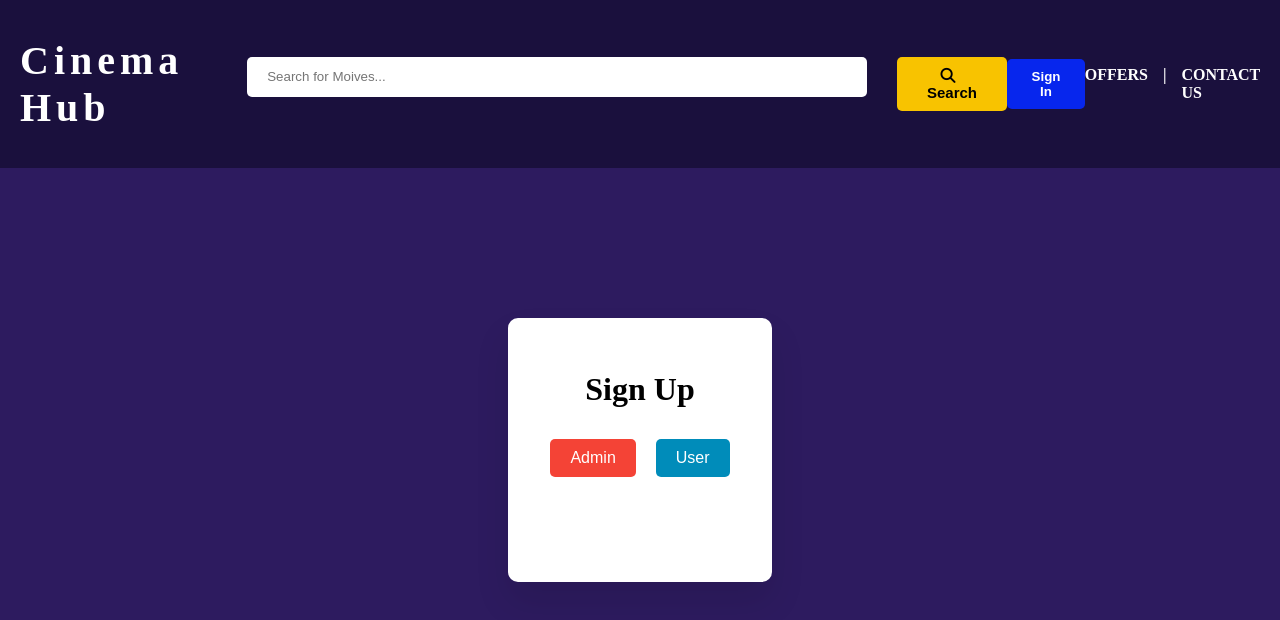
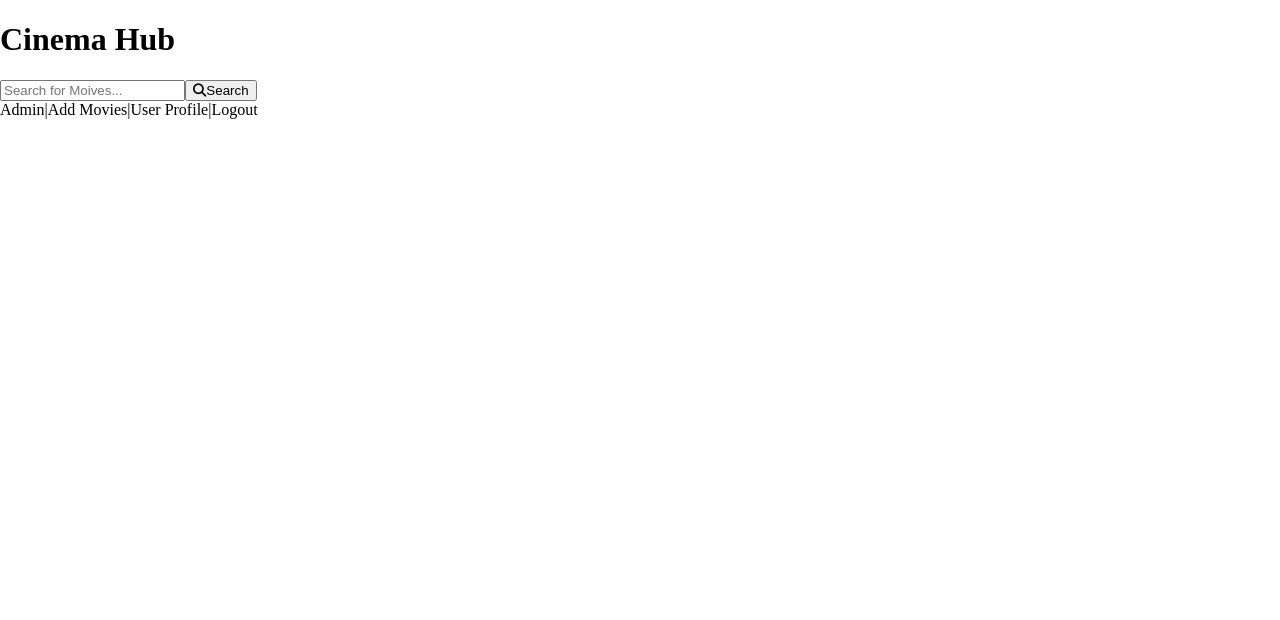
Before and after one commit to sachithrakalani/PUSL3120-Full-Stack-Developmen-FE, a React (Vite) app: page / in a window 1280 px wide. Shown: the top 620 px of the page. Built offline with nearby package versions, Linux system fonts and the light colour scheme.

Commit message:
Add basic layout for AdminDashboard with header and navigation

```diff
--- a/src/App.jsx
+++ b/src/App.jsx
@@ -13,6 +13,7 @@ import SignUpPage from "./Components/SignUpPage";
 import SeatBookingPage from "./Components/SeatBookingPage";
 import SignInAdminAndUserPage from "./Components/SignInAdminandUser";
 import SignUpAdminAndUserPage from "./Components/SignUpAdminAndUser";
+import AdminDashboard from "./Components/AdminDashboard";
 
 const carouselData = [
   { src: image1, alt: "1st image" },
@@ -33,7 +34,8 @@ function App() {
       {/* <SignUpPage /> */}
      {/* <SeatBookingPage /> */}
      {/* <SignInAdminAndUserPage /> */}
-     <SignUpAdminAndUserPage />
+     {/* <SignUpAdminAndUserPage /> */}
+     <AdminDashboard data={carouselData}/>
     </div>
   )
 }
--- /dev/null
+++ b/src/Components/AdminDashboard.jsx
@@ -0,0 +1,27 @@
+export default function AdminDashboard() {
+  return (
+    <div>
+      <header>
+        <div>
+          <h1>Cinema Hub</h1>
+          <div>
+            <input placeholder="Search for Moives..."></input>
+            <button>
+              <i className="fas fa-search"></i>
+              Search
+            </button>
+          </div>
+          <div>
+            <span>Admin</span>
+            <span>|</span>
+            <span>Add Movies</span>
+            <span>|</span>
+            <span>User Profile</span>
+            <span>|</span>
+            <span>Logout</span>
+          </div>
+        </div>
+      </header>
+    </div>
+  );
+}
--- a/src/Components/ComingSoonSection.jsx
+++ b/src/Components/ComingSoonSection.jsx
@@ -1,6 +1,6 @@
 import style from "./comingsoonsection.module.css";
 
-export default function NowShowingPage({ data: carouselData }) {
+export default function ComingSoonSection({ data: carouselData }) {
   return (
     <div>
       <div className={style.nowshowing}>
--- a/src/Components/homepagecarousel.module.css
+++ b/src/Components/homepagecarousel.module.css
@@ -7,6 +7,7 @@
   height: 500px;
   padding: 10px 20px;
   border-radius: 10px;
+  margin: 60px 20px;
 }
 
 .carouselContainer {
```
